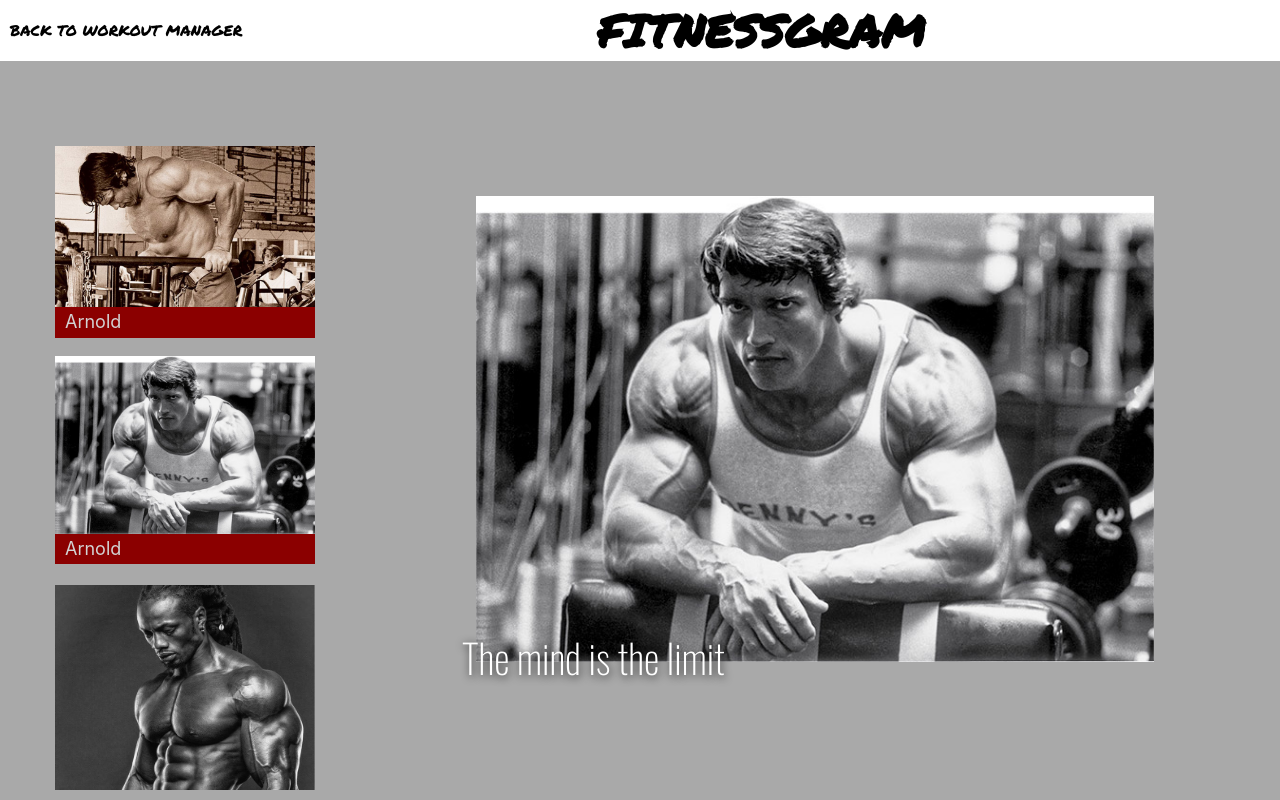
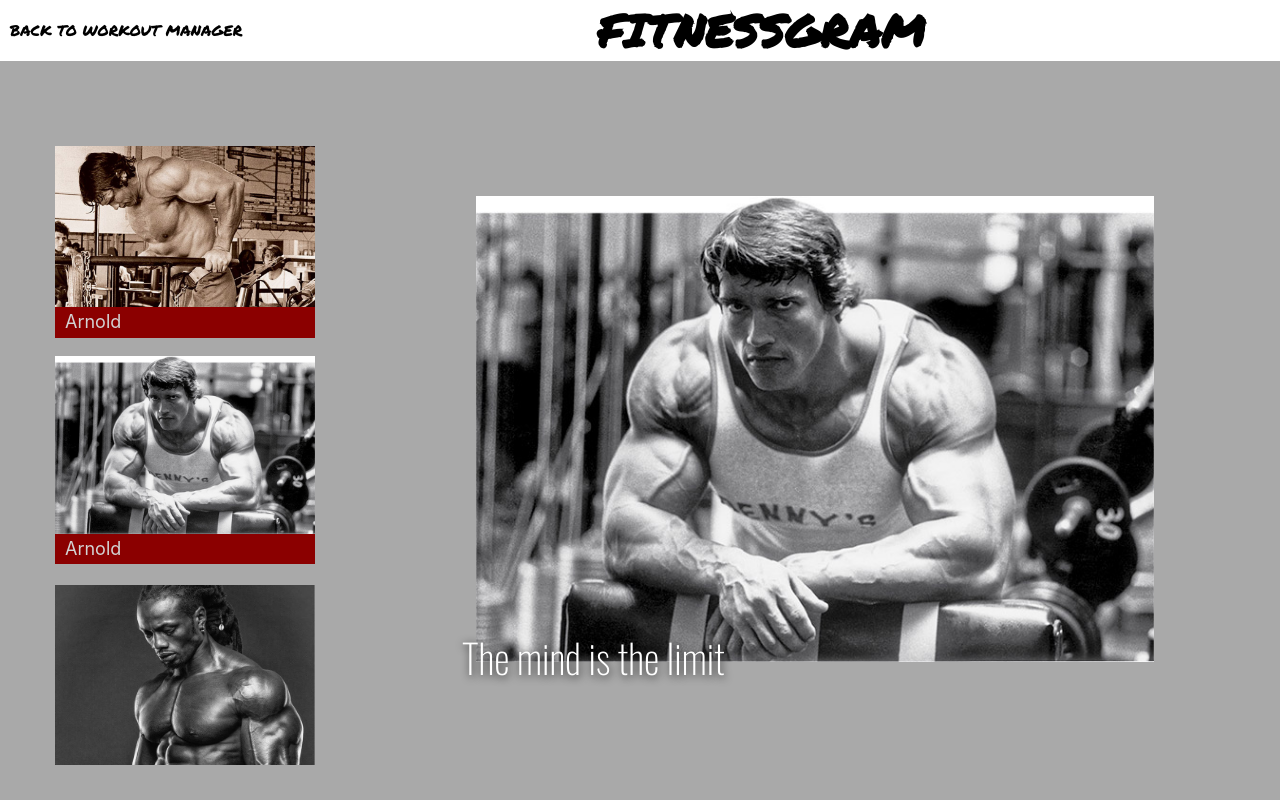
Before and after one commit to brentonjackson/fitnessgram, a plain HTML site: page index.html in a window 1280 px wide. Drawn offline with nearby package versions, Linux system fonts and the light colour scheme.

Commit message:
update spacing of thumnail list

```diff
--- a/stylesheets/styles.css
+++ b/stylesheets/styles.css
@@ -1,7 +1,6 @@
 html,
 body {
   height: 100%;
-  overflow: hidden;
 }
 
 body {
@@ -65,9 +64,10 @@ a {
   list-style: none;
   padding: 20px 0;
   margin-top: 50px;
+  margin-bottom: 35px;
   white-space: nowrap;
   overflow-x: auto;
-  overflow-y: scroll;
+  /* overflow-y: scroll; */
   flex: 0 1 auto;
   order: 2;
   display: flex;
```
